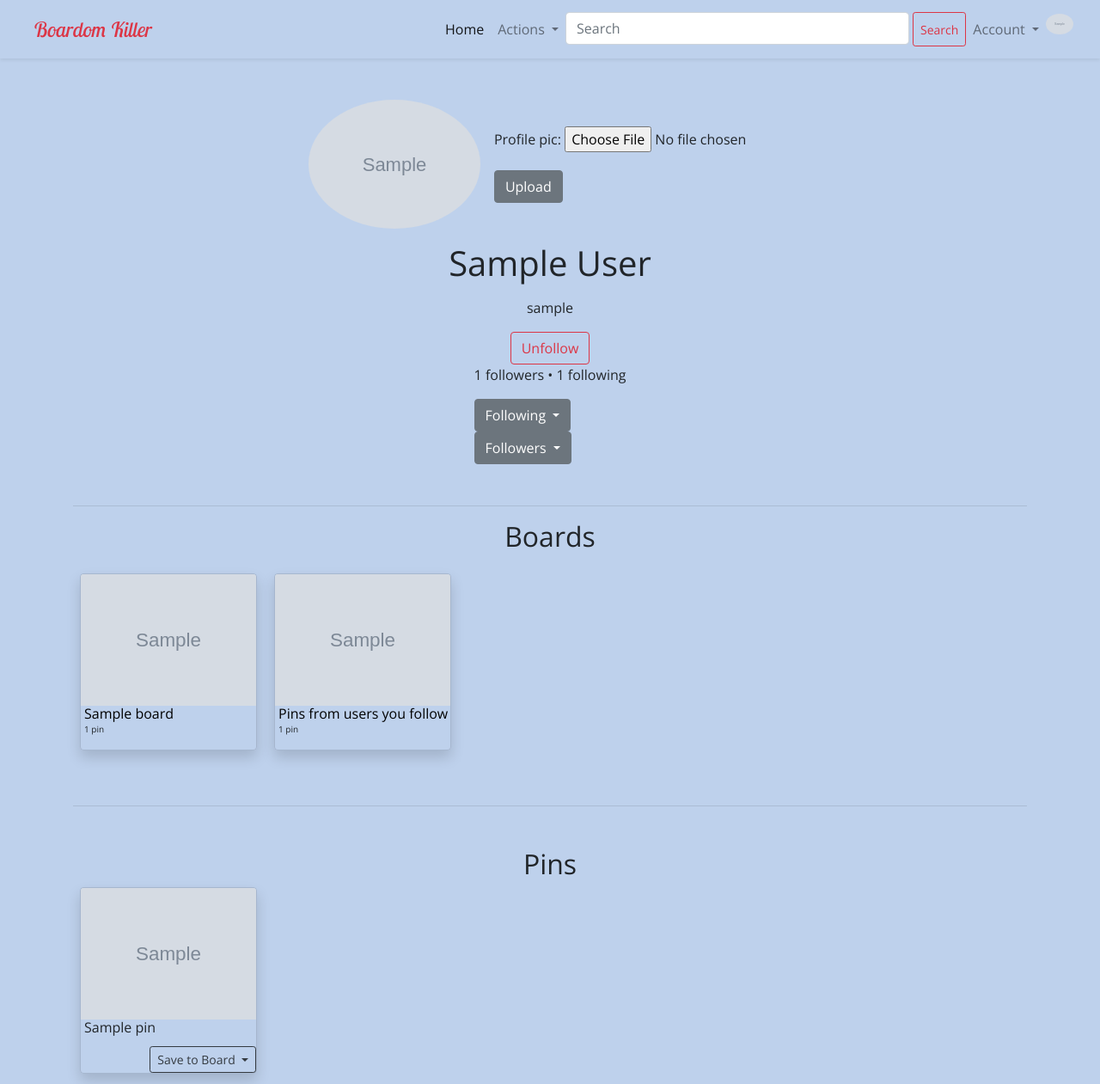
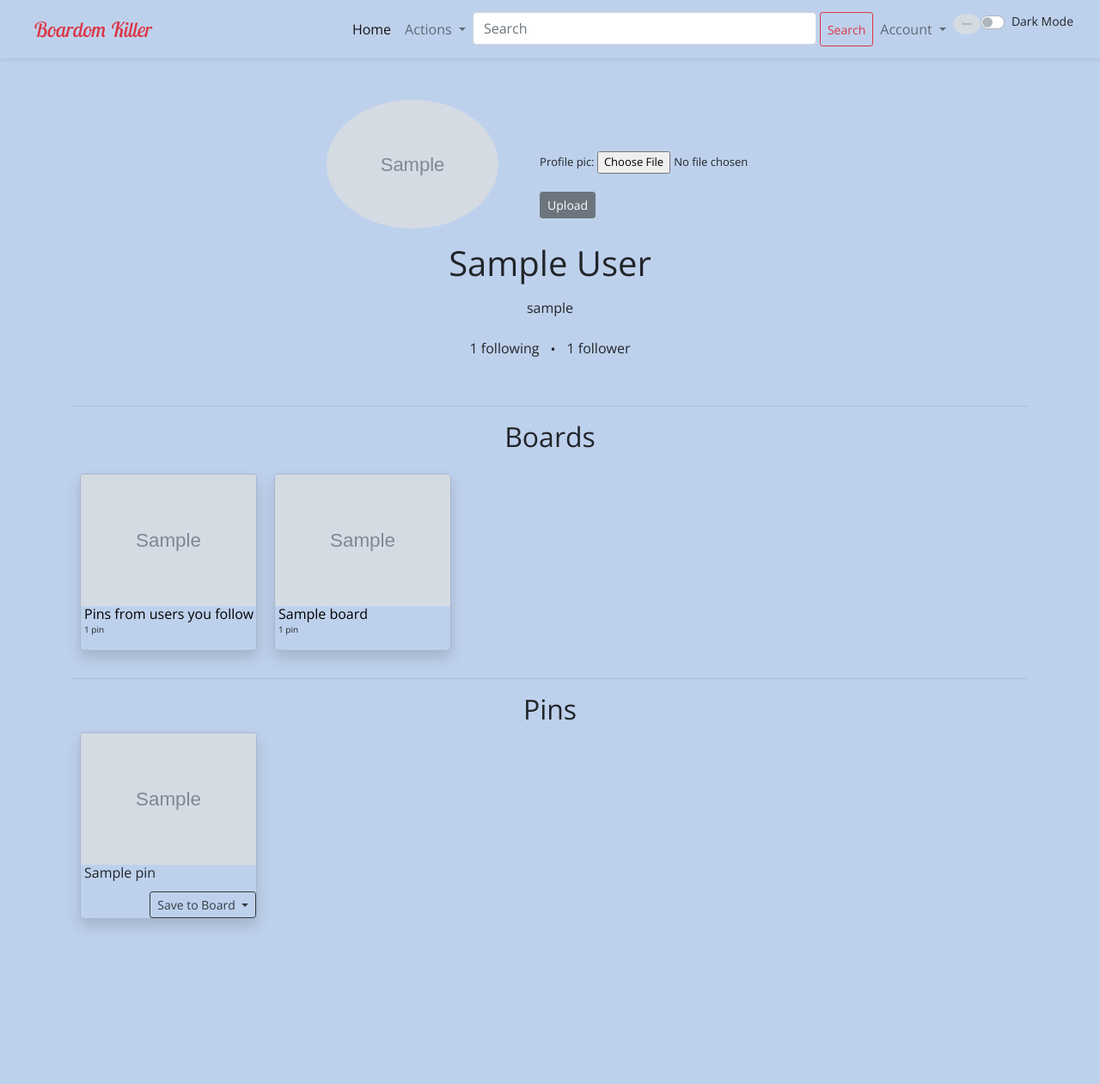
Before and after one commit to sarahbeverton/capstone, a Django app: a page that uses templates/base.html in a window 1280 px wide. Shown: the whole page at 86% size. After the commit the page ends 1080 px from the top, so only its background shows below. Run offline with Django 3.2, Linux system fonts and the light colour scheme; a user stored in the database is signed in; tables that the repository leaves empty hold one stand-in row (values such as "Sample post"); grey boxes marked "Sample" are stand-in pictures; some libraries are stand-ins or nearby versions.

Commit message:
added dark mode and combined followers/following labels with new buttons on profile.html

```diff
--- /dev/null
+++ b/static/dark-mode-switch.min.js
@@ -0,0 +1 @@
+const darkSwitch=document.getElementById("darkSwitch");function initTheme(){const e=null!==localStorage.getItem("darkSwitch")&&"dark"===localStorage.getItem("darkSwitch");darkSwitch.checked=e,e?document.body.setAttribute("data-theme","dark"):document.body.removeAttribute("data-theme")}function resetTheme(){darkSwitch.checked?(document.body.setAttribute("data-theme","dark"),localStorage.setItem("darkSwitch","dark")):(document.body.removeAttribute("data-theme"),localStorage.removeItem("darkSwitch"))}window.addEventListener("load",()=>{darkSwitch&&(initTheme(),darkSwitch.addEventListener("change",()=>{resetTheme()}))});
--- /dev/null
+++ b/static/dark-mode.css
@@ -0,0 +1,16 @@
+[data-theme="dark"] {
+    background-color: #111 !important;
+    color: #eee;
+  }
+
+  [data-theme="dark"] .bg-light {
+    background-color: #333 !important;
+  }
+
+  [data-theme="dark"] .bg-white {
+    background-color: #000 !important;
+  }
+
+  [data-theme="dark"] .bg-black {
+    background-color: #eee !important;
+  }
--- a/templates/base.html
+++ b/templates/base.html
@@ -9,6 +9,7 @@
   <link rel="preconnect" href="https://fonts.gstatic.com">
   <link href="https://fonts.googleapis.com/css2?family=Lobster+Two:ital@1&display=swap" rel="stylesheet">
   <link rel="stylesheet" href="https://cdn.jsdelivr.net/npm/bootstrap@4.5.3/dist/css/bootstrap.min.css" />
+  <link href="{% static 'dark-mode.css' %}" rel="stylesheet" />
   <link rel="stylesheet" type="text/css" href="{% static 'style.css' %}" />
 </head>
 
@@ -58,6 +59,8 @@
                 <li><a class="dropdown-item" href="{% url 'logout' %}">Logout</a></li>
               </ul>
             </li>
+
+          <li>
           {% if request.user.profile_pic %}
           <a href="{% url 'profile' request.user.username %}">
           <img src="/media/{{ request.user.profile_pic }}" style="max-width: 32px; max-height: 32px; border-radius: 50%" alt="profile_pic"></a>
@@ -69,6 +72,13 @@
           width: 32px;
           text-align: center;">{{ request.user.first_name.0 }}{{ request.user.last_name.0 }}</a>
           {% endif %}
+        </li>
+        <li class="nav-item">
+          <div class="custom-control custom-switch">
+            <input type="checkbox" class="custom-control-input ml-1" id="darkSwitch">
+            <label class="custom-control-label" for="darkSwitch" style="font-size: 14px;">Dark Mode</label>
+          </div>
+        </li>
             </li>
           </ul>
 
@@ -93,14 +103,14 @@
   </header>
   {% block content %}
   {% endblock %}
+  <script src="https://code.jquery.com/jquery-3.2.1.slim.min.js"
+    integrity="sha384-KJ3o2DKtIkvYIK3UENzmM7KCkRr/rE9/Qpg6aAZGJwFDMVNA/GpGFF93hXpG5KkN" crossorigin="anonymous">
+  </script>
   <script src="https://cdn.jsdelivr.net/npm/@popperjs/core@2.5.4/dist/umd/popper.min.js"
     integrity="sha384-q2kxQ16AaE6UbzuKqyBE9/u/KzioAlnx2maXQHiDX9d4/zp8Ok3f+M7DPm+Ib6IU" crossorigin="anonymous">
   </script>
   <script src="https://cdn.jsdelivr.net/npm/bootstrap@5.0.0-beta1/dist/js/bootstrap.min.js"
     integrity="sha384-pQQkAEnwaBkjpqZ8RU1fF1AKtTcHJwFl3pblpTlHXybJjHpMYo79HY3hIi4NKxyj" crossorigin="anonymous">
-  </script>
-  <script src="https://code.jquery.com/jquery-3.2.1.slim.min.js"
-    integrity="sha384-KJ3o2DKtIkvYIK3UENzmM7KCkRr/rE9/Qpg6aAZGJwFDMVNA/GpGFF93hXpG5KkN" crossorigin="anonymous">
   </script>
   <script src="https://cdnjs.cloudflare.com/ajax/libs/popper.js/1.12.9/umd/popper.min.js"
     integrity="sha384-ApNbgh9B+Y1QKtv3Rn7W3mgPxhU9K/ScQsAP7hUibX39j7fakFPskvXusvfa0b4Q" crossorigin="anonymous">
@@ -108,7 +118,7 @@
   <script src="https://maxcdn.bootstrapcdn.com/bootstrap/4.0.0/js/bootstrap.min.js"
     integrity="sha384-JZR6Spejh4U02d8jOt6vLEHfe/JQGiRRSQQxSfFWpi1MquVdAyjUar5+76PVCmYl" crossorigin="anonymous">
   </script>
-
+  <script src="{% static 'dark-mode-switch.min.js' %}"></script>
 </body>
 
 </html>
--- a/templates/index.html
+++ b/templates/index.html
@@ -1,9 +1,9 @@
 {% extends 'base.html' %} {% block content %}
 <div class="container">
     <div class="container m-auto w-75 py-2">
-        <hr class="bg-secondary">
-        <p class="text-center px-3 my-1">Are you <em>board</em>? Welcome to Boardom Killer! Upload photos, search for new ideas, find some <em>inspiration</em> and follow other users.</p>
-        <hr class="bg-secondary">
+        <hr>
+        <p class="text-center px-3 my-1 text-secondary">Are you <em>board</em>? Welcome to Boardom Killer! Upload photos, search for new ideas, find some <em>inspiration</em> and follow other users.</p>
+        <hr>
     </div>
   {% if search and pins.count > 1 %}
     <p>{{ pins.count }} results found for <span style="color: rgb(2, 119, 41)">"{{ search }}"</span></p>
--- a/templates/profile.html
+++ b/templates/profile.html
@@ -1,150 +1,219 @@
-{% extends 'base.html' %} {% load static %} {% block content %}
+{% extends 'base.html' %} {% load static %}
+{% block content %}
 <div class="profile-section container">
   <div class="profile-header d-flex flex-column align-items-center my-5">
-    <div style="width: 100%;" class="profile-wrapper d-flex align-items-center justify-content-center pl-5">
+    <div
+      style="width: 100%"
+      class="profile-wrapper d-flex align-items-center justify-content-center pl-5"
+    >
       {% if not pinuser.profile_pic %}
-      <img style="max-width: 200px; max-height: 200px; border-radius: 50% mr-3" class="profile-pic w-50"
-        src="../../static/images/avatar.png" alt="profile image" />
+      <img
+        style="max-width: 200px; max-height: 200px; border-radius: 50%"
+        class="profile-pic mr-5 w-50"
+        src="../../static/images/avatar.png"
+        alt="profile image"
+      />
       {% else %}
-      <img style="max-width: 200px; max-height: 200px; border-radius: 50%" class="profile-pic mr-3 w-50"
-        src="/media/{{ pinuser.profile_pic }}" alt="profile image" />
+      <img
+        style="max-width: 200px; max-height: 200px; border-radius: 50%"
+        class="profile-pic mr-5 w-50"
+        src="/media/{{ pinuser.profile_pic }}"
+        alt="profile image"
+      />
       {% endif %}
+      <div class="mt-5">
         {% if pinuser == request.user %}
-      <form method="post" enctype="multipart/form-data">
-        {% csrf_token %}
-        {{ form.as_p }}
-        <button class="btn btn-secondary" type="submit">Upload</button>
+        <form
+          method="post"
+          style="font-size: small"
+          enctype="multipart/form-data"
+        >
+          {% csrf_token %} {{ form.as_p }}
+          <button class="btn btn-secondary btn-sm" type="submit">Upload</button>
         </form>
         {% endif %}
       </div>
-    <h1 class="m-3 fw-bold">{{ pinuser.first_name }} {{ pinuser.last_name }}</h1>
+    </div>
+    <h1 class="m-3 fw-bold">
+      {{ pinuser.first_name }} {{ pinuser.last_name }}
+    </h1>
     <p>{{ pinuser.username }}</p>
+
+    {% if pinuser != request.user %}
     {% if pinuser not in request.user.following.all %}
-    <a href="/follow/{{ pinuser.username }}/" class="btn btn-outline-danger">Follow</a>
+    <a href="/follow/{{ pinuser.username }}/" class="btn btn-outline-danger"
+      >Follow</a
+    >
     {% else %}
-    <a href="/unfollow/{{ pinuser.username }}/" class="btn btn-outline-danger">Unfollow</a>
+    <a href="/unfollow/{{ pinuser.username }}/" class="btn btn-outline-danger"
+      >Unfollow</a
+    >
     {% endif %}
+    {% endif %}
+
     <div class="follow-details">
-      <p>
-        {{ pinuser.count_followers }} followers &#8226; {{ pinuser.count_following }} following
-      </p>
-      {% if following %}
+      <div class="row">
         <div class="dropdown">
           <button
-            class="btn btn-secondary dropdown-toggle"
-            type="button" id="dropdownMenuButton"
+            class="btn btn-tranparent"
+            type="button"
+            id="dropdownMenuButton"
             data-toggle="dropdown"
             aria-haspopup="true"
-            aria-expanded="false">
-              Following
+            aria-expanded="false"
+          >
+            {{ pinuser.count_following }} following
           </button>
+          {% if following %}
+          <div class="dropdown-menu" aria-labelledby="dropdownMenuButton">
             {% for username in following %}
+            <a class="dropdown-item" href="/profile/{{username}}/"
+              >{{username}}</a
+            >
+            {% endfor %}
+          </div>
+          {% endif %}
+        </div>
+
+        <div class="mt-2">&#8226;</div>
+
+        <div class="dropdown">
+          <button
+            class="btn btn-transparent"
+            type="button"
+            id="dropdownMenuButton"
+            data-toggle="dropdown"
+            aria-haspopup="true"
+            aria-expanded="false"
+          >
+            {% if pinuser.count_followers == 1 %}
+            {{ pinuser.count_followers }} follower
+            {% else %}
+            {{ pinuser.count_followers }} followers
+            {% endif %}
+          </button>
+          {% if followers %}
           <div class="dropdown-menu" aria-labelledby="dropdownMenuButton">
-            <a class="dropdown-item" href="/profile/{{username}}/">{{username}}</a>
+            {% for follower in followers %}
+            <a class="dropdown-item" href="/profile/{{follower.username}}/"
+              >{{follower.username}}</a
+            >
+            {% endfor %}
+          </div>
+          {% endif %}
         </div>
       </div>
-      {% endfor %}
-      {% endif %}
-
-      {% if followers %}
-      <div class="dropdown">
-        <button
-        class="btn btn-secondary dropdown-toggle"
-        type="button" id="dropdownMenuButton"
-        data-toggle="dropdown"
-        aria-haspopup="true"
-        aria-expanded="false">
-          Followers
-        </button>
-        {% for follower in followers %}
-        <div class="dropdown-menu" aria-labelledby="dropdownMenuButton">
-          <a class="dropdown-item" href="/profile/{{follower.username}}/">{{follower.username}}</a>
-        </div>
-      </div>
-      {% endfor %}
-      {% endif %}
     </div>
   </div>
   {% if request.user not in followers and request.user != pinuser %}
   <div style="width: 100%">
-    <h6 class="text-center"><em>Follow this user to view their boards and pins</em></h6>
+    <h6 class="text-center">
+      <em>Follow this user to view their boards and pins</em>
+    </h6>
   </div>
   {% else %}
   <hr />
   <div class="your-pins" style="width: 100%">
     <h2 class="text-center">Boards</h2>
     <div class="card-columns">
+      {% if following_pins and pinuser == request.user %}
+      <div class="card shadow mx-2 rounded bg-transparent my-3">
+        <div class="card-block">
+          <img
+            class="card-img-top img-responsive"
+            src="/media/{{ following_photos.0 }}"
+          />
+          <a
+            href="../../following_pins/{{ pinuser.username }}"
+            class="stretched-link"
+            style="color: black; text-decoration: none"
+          >
+            <h6 class="card-title ml-1 mb-0">Pins from users you follow</h6>
+          </a>
+          {% if following_pins.count > 1 or following_pins.count == 0 %}
+          <p class="ml-1" style="font-size: x-small">
+            {{ following_pins.count }} pins
+          </p>
+          {% else %}
+          <p class="ml-1" style="font-size: x-small">
+            {{ following_pins.count }} pin
+          </p>
+          {% endif %}
+        </div>
+      </div>
+      {% endif %}
       {% for board_dict in board_photos %}
       <div class="card shadow mx-2 rounded bg-transparent my-3">
         <div class="card-block">
           {% if board_dict.1.0 %}
-        <img class="card-img-top img-responsive" src="/media/{{ board_dict.1.0 }}">
+          <img
+            class="card-img-top img-responsive"
+            src="/media/{{ board_dict.1.0 }}"
+          />
           {% endif %}
           {% for board in boards %}
-        {%if board.title == board_dict.0%}
-        <a href="../../board/{{ board.id }}" class="stretched-link" style="color: black; text-decoration: none;">
-          <h6 class="card-title ml-1 mb-0">
-            {{board.title}}
-          </h6>
+          {% if board.title == board_dict.0 %}
+          <a
+            href="../../board/{{ board.id }}"
+            class="stretched-link"
+            style="color: black; text-decoration: none"
+          >
+            <h6 class="card-title ml-1 mb-0">{{board.title}}</h6>
           </a>
           {% if board.pins.count > 1 or board.pins.count == 0 %}
-        <p class="ml-1" style="font-size: x-small;">{{ board.pins.count }} pins</p>
+          <p class="ml-1" style="font-size: x-small">
+            {{ board.pins.count }} pins
+          </p>
           {% else %}
-        <p class="ml-1" style="font-size: x-small;">{{ board.pins.count }} pin</p>
+          <p class="ml-1" style="font-size: x-small">
+            {{ board.pins.count }} pin
+          </p>
           {% endif %}
-        {%endif%}
+          {% endif %}
           {% endfor %}
         </div>
       </div>
       {% endfor %}
-    {% if following_pins and pinuser == request.user %}
-    <div class="card shadow mx-2 rounded bg-transparent my-3">
-        <div class="card-block">
-          <img class="card-img-top img-responsive" src="/media/{{ following_photos.0 }}">
-          <a href="../../following_pins/{{ pinuser.username }}" class="stretched-link" style="color: black; text-decoration: none;">
-            <h6 class="card-title ml-1 mb-0">
-              Pins from users you follow
-            </h6>
-          </a>
-          {% if following_pins.count > 1 or following_pins.count == 0 %}
-          <p class="ml-1" style="font-size: x-small;">{{ following_pins.count }} pins</p>
-          {% else %}
-          <p class="ml-1" style="font-size: x-small;">{{ following_pins.count }} pin</p>
-          {% endif %}
-    {% endif %}
     </div>
   </div>
-</div>
-
-  </div>
-  <hr class="my-5">
-
-  <div class="your-pins" style="width: 100%">
+  <hr />
+  <div class="your-pins my-3" style="width: 100%">
     <h2 class="text-center">Pins</h2>
-  </div>
-
     <div class="card-columns">
       {% for pin in pins %}
       <div class="card shadow mx-2 rounded bg-transparent">
-      <a href="/pin/{{ pin.id }}"><img class="card-img-top img-responsive" style="cursor: pointer"
-          src="/media/{{ pin.photo }}" alt="pinphoto" /></a>
+        <a href="/pin/{{ pin.id }}"
+          ><img
+            class="card-img-top img-responsive"
+            style="cursor: pointer"
+            src="/media/{{ pin.photo }}"
+            alt="pinphoto"
+        /></a>
         <div class="card-block ml-1">
-        <h6 class="card-title">
-          {{ pin.title }}</h6>
+          <h6 class="card-title">{{ pin.title }}</h6>
         </div>
-      <button class="btn btn-sm btn-outline-dark dropdown-toggle float-right" data-toggle="dropdown"
-        aria-haspopup="true" aria-expanded="false">
+        <button
+          class="btn btn-sm btn-outline-dark dropdown-toggle float-right"
+          data-toggle="dropdown"
+          aria-haspopup="true"
+          aria-expanded="false"
+        >
           Save to Board
         </button>
         <div class="dropdown-menu">
           {% if boards %} {% for board in boards %}
-        <a class="dropdown-item" style="font-size: small; cursor: pointer;"
-          href="../../board/{{ board.id }}/save/{{ pin.id }}">{{ board.title }}</a>
+          <a
+            class="dropdown-item"
+            style="font-size: small; cursor: pointer"
+            href="../../board/{{ board.id }}/save/{{ pin.id }}"
+            >{{ board.title }}</a
+          >
           {% endfor %} {% endif %}
         </div>
       </div>
       {% endfor %}
     </div>
+  </div>
   {% endif %}
 </div>
 {% endblock %}
```
Also changed, not shown: static/dark-mode-switch.js (added, +47 -0 lines), package-lock.json (added), 1 other file. Lines whose indentation alone changed are shown as unchanged.
